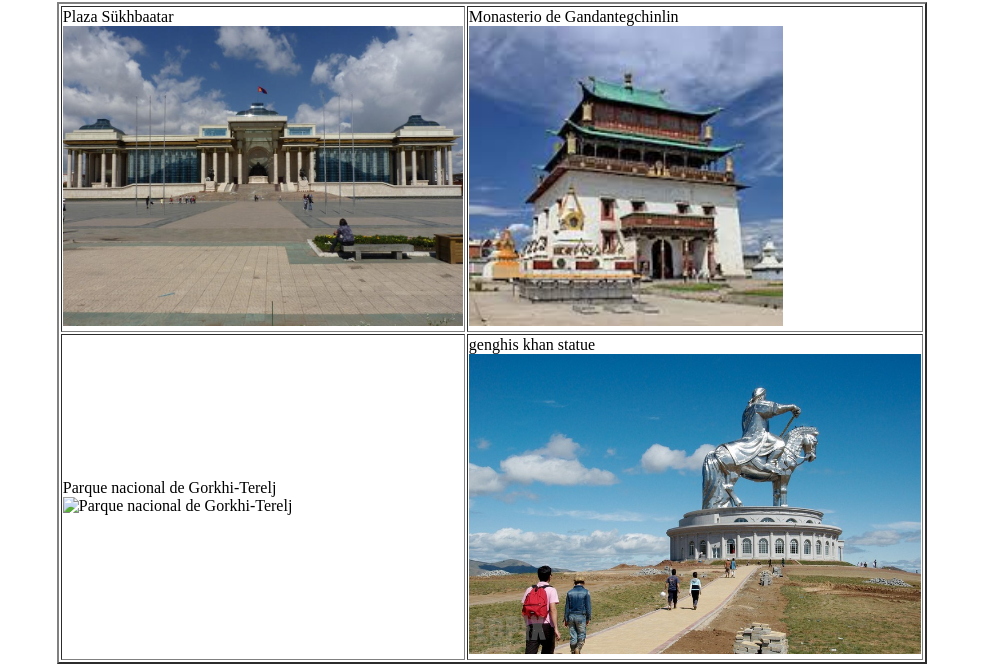
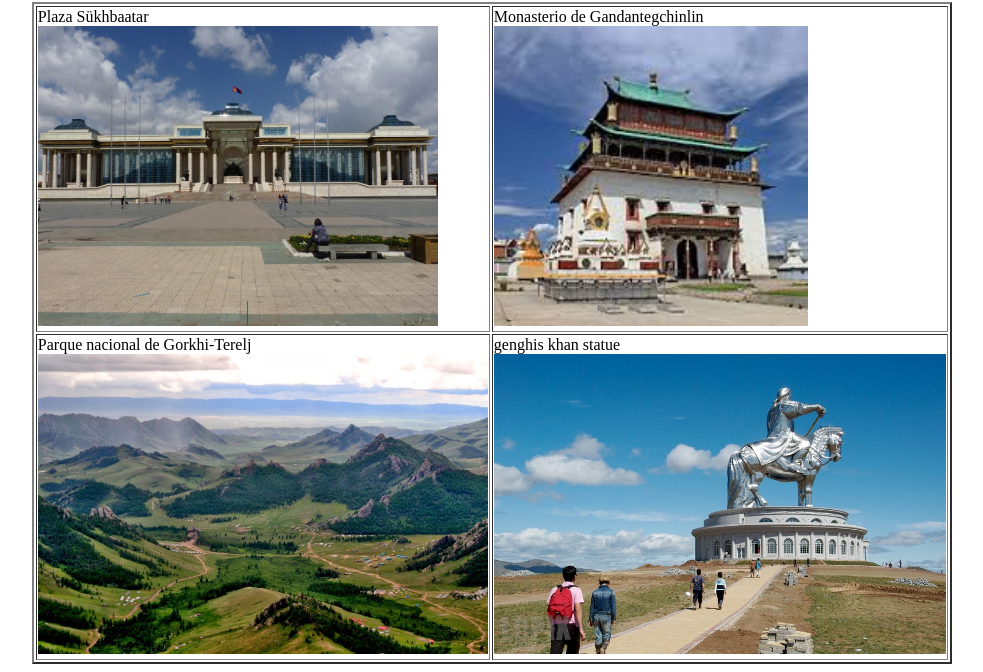
Before and after one commit to goten134/goten134.github.io, a plain HTML site: page index.html in a window 1280 px wide. Shown: the part 518-1190 px from the top of the page, without its empty margins (148-1131 px from the left). Drawn offline with Linux system fonts and the light colour scheme.

Commit message:
Create index.html

```diff
--- a/index.html
+++ b/index.html
@@ -37,7 +37,7 @@ and open the template in the editor.
         <td>Monasterio de Gandantegchinlin<br><img src="monasterio.jpg" height="300" alt="monasterio"></td>
     </tr>
     <tr>
-        <td>Parque nacional de Gorkhi-Terelj<br><img src="Parque nacional de Gorkhi-Terelj.jpg" height="300" alt="Parque nacional de Gorkhi-Terelj"></td>
+        <td>Parque nacional de Gorkhi-Terelj<br><img src="Parque nacional de Gorkhi-Terelj (1).JPG" height="300" alt="Parque nacional de Gorkhi-Terelj"></td>
          <td>genghis khan statue<br><img src="genghis.jpg" height="300" alt="genghis"></td>
     </tr>
 </table>
```
